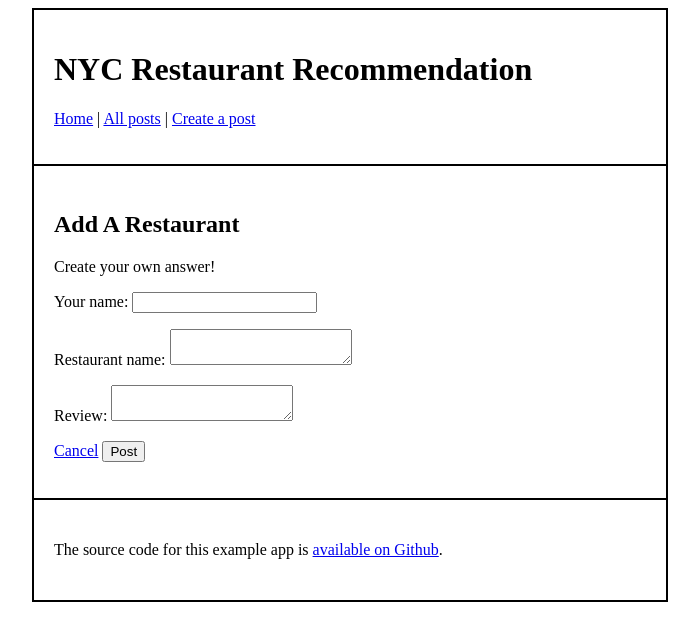
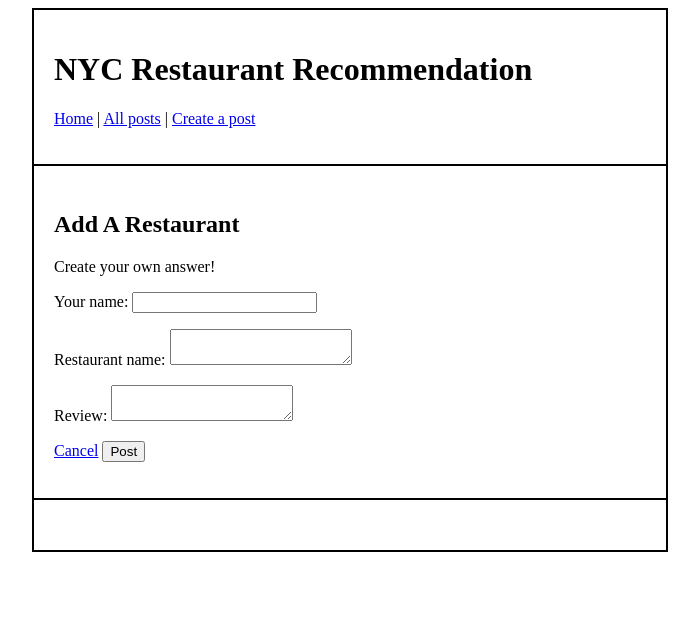
Before and after one commit to demig5/webapp, a Flask app: page /create in a window 1280 px wide. Shown: the top 643 px of the page, without its empty margins (290-989 px from the left). Run offline with Flask 2, Linux system fonts and the light colour scheme; parts of the project's set-up code (start-up, migrations or seed data) failed here and were passed over.

Commit message:
plzzz workkkk

```diff
--- a/templates/base.html
+++ b/templates/base.html
@@ -19,12 +19,6 @@
       </header>
       <main>{% block container %} {% endblock %}</main>
       <footer>
-        <p>
-          The source code for this example app is
-          <a href="https://github.com/nyu-database-design/flask-mongodb-example"
-            >available on Github</a
-          >.
-        </p>
       </footer>
     </div>
   </body>
```
